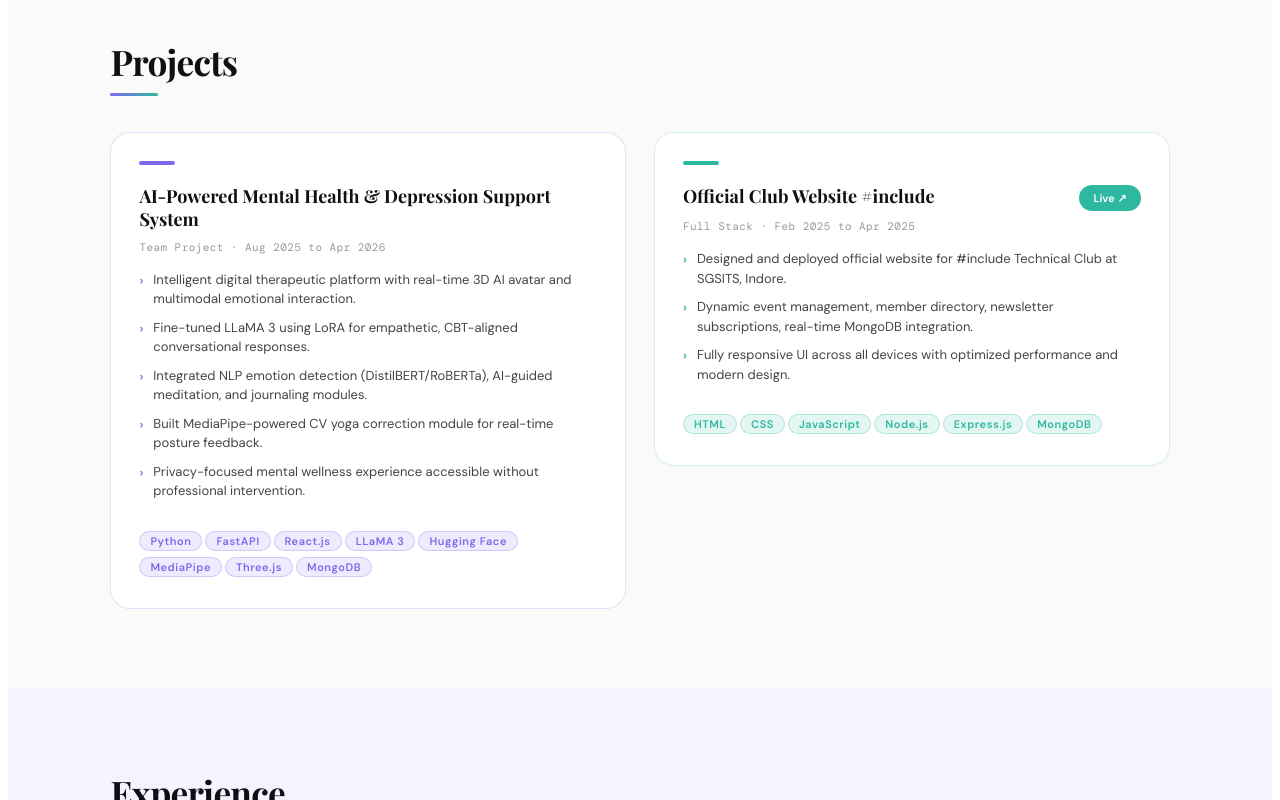
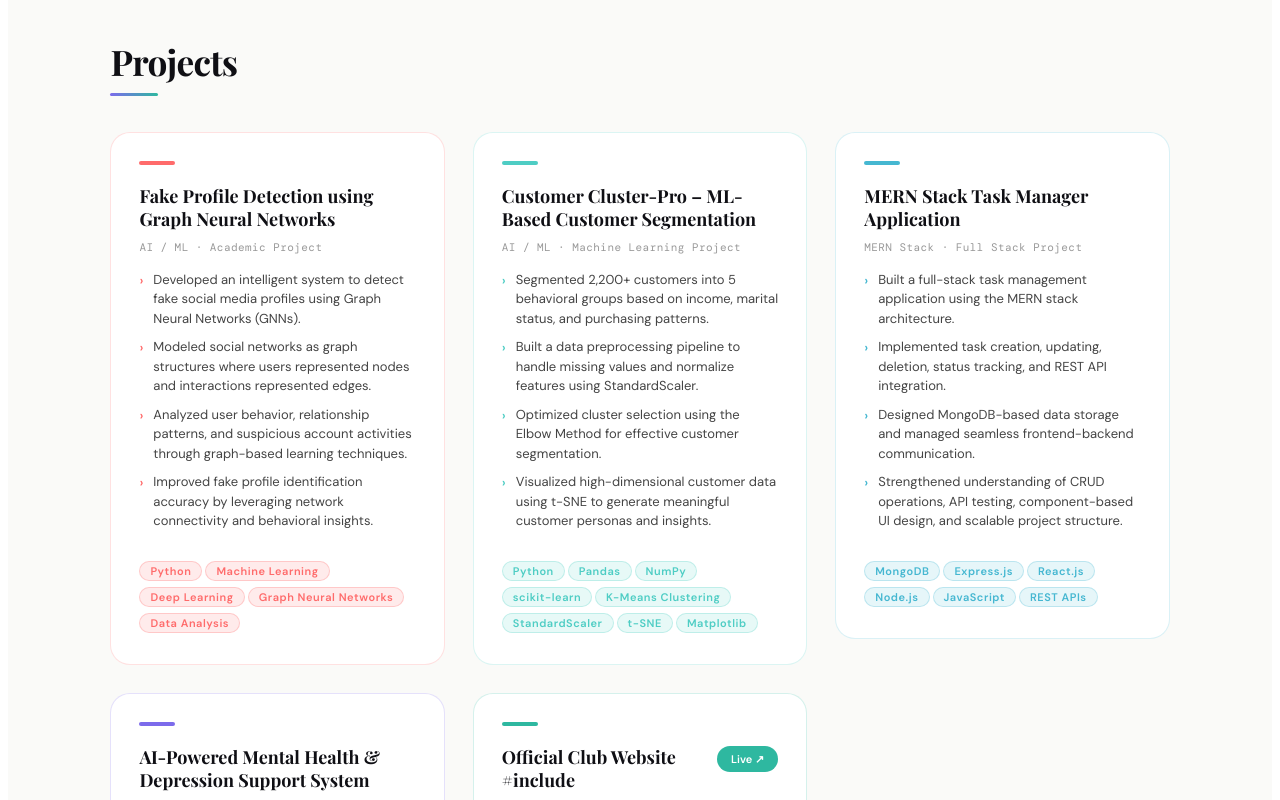
Before and after one commit to komaljatiya123/komal-portfolio, a React (Vite) app: page / in a window 1280 px wide. Shown: the part 1520-2320 px from the top of the page. Built offline with nearby package versions, Linux system fonts and the light colour scheme; a web font is replaced by a local one.

Commit message:
Updated App component

```diff
--- a/src/App.jsx
+++ b/src/App.jsx
@@ -18,6 +18,51 @@ const data = {
   ],
   achievement: "All India Rank 922 in lateral entry admission based on Diploma CGPA of 8.14",
   projects: [
+
+    {
+  title: "Fake Profile Detection using Graph Neural Networks",
+  period: "Academic Project",
+  type: "AI / ML",
+  stack: ["Python", "Machine Learning", "Deep Learning", "Graph Neural Networks", "Data Analysis"],
+  points: [
+    "Developed an intelligent system to detect fake social media profiles using Graph Neural Networks (GNNs).",
+    "Modeled social networks as graph structures where users represented nodes and interactions represented edges.",
+    "Analyzed user behavior, relationship patterns, and suspicious account activities through graph-based learning techniques.",
+    "Improved fake profile identification accuracy by leveraging network connectivity and behavioral insights."
+  ],
+  color: "#FF6B6B",
+  link: null,
+},
+{
+  title: "Customer Cluster-Pro – ML-Based Customer Segmentation",
+  period: "Machine Learning Project",
+  type: "AI / ML",
+  stack: ["Python", "Pandas", "NumPy", "scikit-learn", "K-Means Clustering", "StandardScaler", "t-SNE", "Matplotlib"],
+  points: [
+    "Segmented 2,200+ customers into 5 behavioral groups based on income, marital status, and purchasing patterns.",
+    "Built a data preprocessing pipeline to handle missing values and normalize features using StandardScaler.",
+    "Optimized cluster selection using the Elbow Method for effective customer segmentation.",
+    "Visualized high-dimensional customer data using t-SNE to generate meaningful customer personas and insights."
+  ],
+  color: "#4ECDC4",
+  link: null,
+},
+{
+  title: "MERN Stack Task Manager Application",
+  period: "Full Stack Project",
+  type: "MERN Stack",
+  stack: ["MongoDB", "Express.js", "React.js", "Node.js", "JavaScript", "REST APIs"],
+  points: [
+    "Built a full-stack task management application using the MERN stack architecture.",
+    "Implemented task creation, updating, deletion, status tracking, and REST API integration.",
+    "Designed MongoDB-based data storage and managed seamless frontend-backend communication.",
+    "Strengthened understanding of CRUD operations, API testing, component-based UI design, and scalable project structure."
+  ],
+  color: "#45B7D1",
+  link: null,
+},
+
+
     {
       title: "AI-Powered Mental Health & Depression Support System",
       period: "Aug 2025 to Apr 2026",
```
